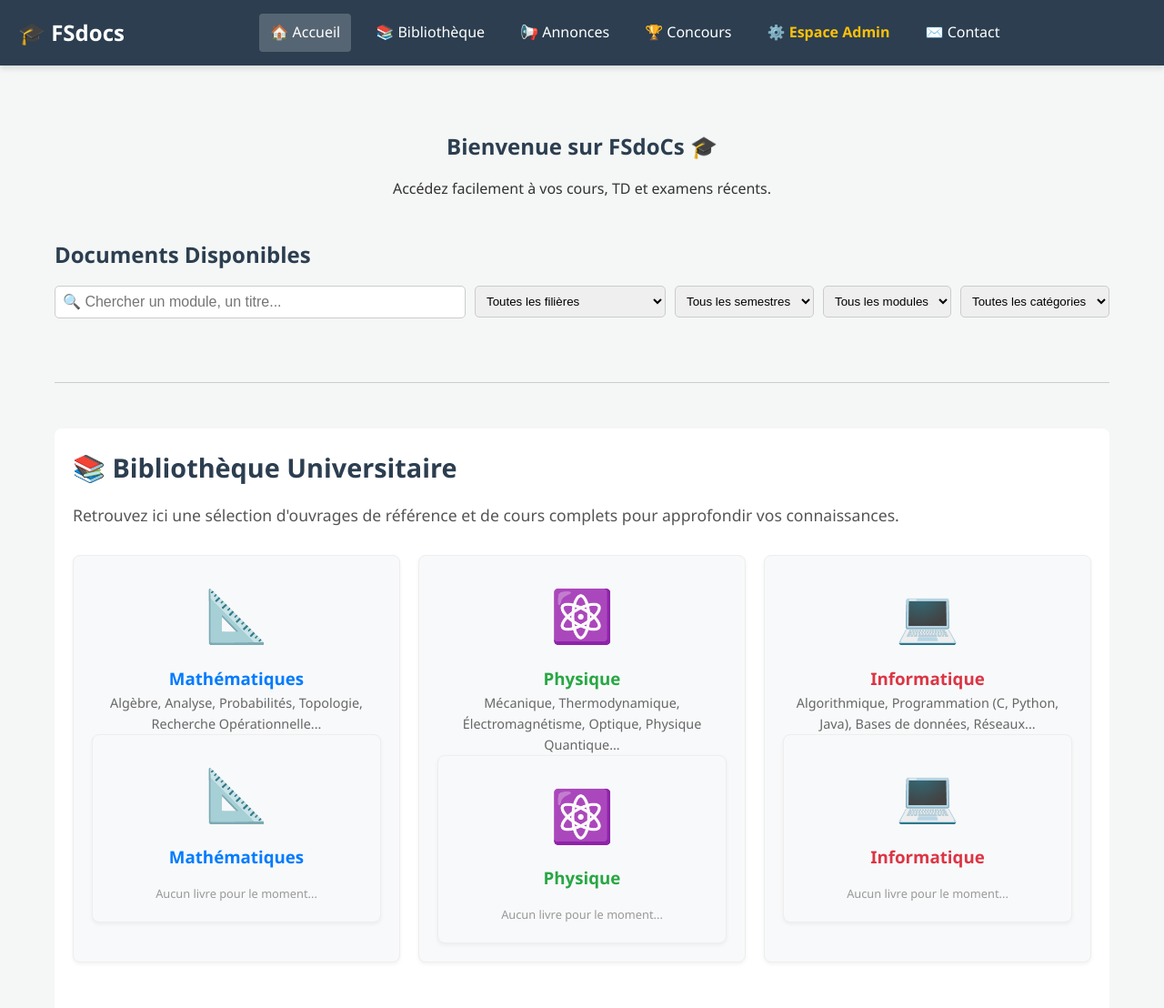
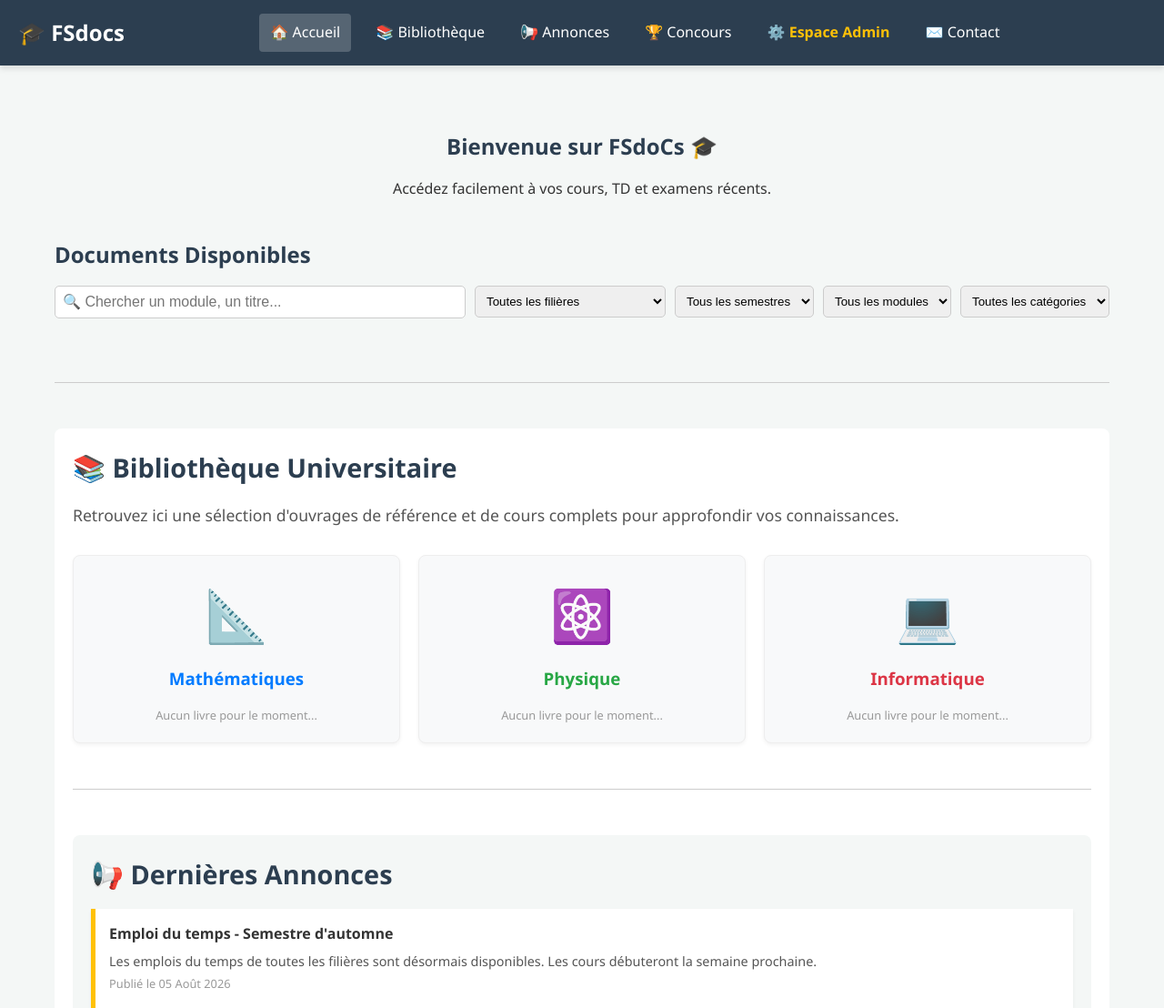
Before and after one commit to eddahbyissam265-droid/umpdocs, a website: page client/index.html in a window 1280 px wide. Shown: the top 1108 px of the page at 91% size. Drawn offline with Linux system fonts and the light colour scheme; no server answers.

Commit message:
ajout des matieres pour la bibliotheque

```diff
--- a/client/index.html
+++ b/client/index.html
@@ -185,11 +185,7 @@
     <!-- Grille des catégories (S'adapte automatiquement sur mobile) -->
     <div style="display: grid; grid-template-columns: repeat(auto-fit, minmax(280px, 1fr)); gap: 20px;">
 
-        <!-- Carte : Mathématiques -->
-        <div style="border: 1px solid #eee; border-radius: 8px; padding: 20px; background: #f8f9fa; text-align: center; box-shadow: 0 2px 4px rgba(0,0,0,0.05); transition: transform 0.3s;">
-            <div style="font-size: 3.5em; margin-bottom: 10px;">📐</div>
-            <h3 style="color: #007bff; margin-top: 0;">Mathématiques</h3>
-            <p style="font-size: 0.9em; color: #666; min-height: 40px;">Algèbre, Analyse, Probabilités, Topologie, Recherche Opérationnelle...</p>
+
             <!-- Carte : Mathématiques -->
 <div style="border: 1px solid #eee; border-radius: 8px; padding: 20px; background: #f8f9fa; text-align: center; box-shadow: 0 2px 4px rgba(0,0,0,0.05); transition: transform 0.3s;">
     <div style="font-size: 3.5em; margin-bottom: 10px;">📐</div>
@@ -197,14 +193,10 @@
     <div id="liste-livres-math" style="display: flex; flex-direction: column; gap: 8px; margin-top: 15px;">
         <p style="color: #999; font-size: 0.8em;">Aucun livre pour le moment...</p>
     </div>
-</div>
+
         </div>
 
-        <!-- Carte : Physique -->
-        <div style="border: 1px solid #eee; border-radius: 8px; padding: 20px; background: #f8f9fa; text-align: center; box-shadow: 0 2px 4px rgba(0,0,0,0.05); transition: transform 0.3s;">
-            <div style="font-size: 3.5em; margin-bottom: 10px;">⚛️</div>
-            <h3 style="color: #28a745; margin-top: 0;">Physique</h3>
-            <p style="font-size: 0.9em; color: #666; min-height: 40px;">Mécanique, Thermodynamique, Électromagnétisme, Optique, Physique Quantique...</p>
+
             <!-- Carte : Physique -->
 <div style="border: 1px solid #eee; border-radius: 8px; padding: 20px; background: #f8f9fa; text-align: center; box-shadow: 0 2px 4px rgba(0,0,0,0.05); transition: transform 0.3s;">
     <div style="font-size: 3.5em; margin-bottom: 10px;">⚛️</div>
@@ -212,14 +204,10 @@
     <div id="liste-livres-physique" style="display: flex; flex-direction: column; gap: 8px; margin-top: 15px;">
         <p style="color: #999; font-size: 0.8em;">Aucun livre pour le moment...</p>
     </div>
-</div>
+
         </div>
 
-        <!-- Carte : Informatique -->
-        <div style="border: 1px solid #eee; border-radius: 8px; padding: 20px; background: #f8f9fa; text-align: center; box-shadow: 0 2px 4px rgba(0,0,0,0.05); transition: transform 0.3s;">
-            <div style="font-size: 3.5em; margin-bottom: 10px;">💻</div>
-            <h3 style="color: #dc3545; margin-top: 0;">Informatique</h3>
-            <p style="font-size: 0.9em; color: #666; min-height: 40px;">Algorithmique, Programmation (C, Python, Java), Bases de données, Réseaux...</p>
+
             <!-- Carte : Informatique -->
 <div style="border: 1px solid #eee; border-radius: 8px; padding: 20px; background: #f8f9fa; text-align: center; box-shadow: 0 2px 4px rgba(0,0,0,0.05); transition: transform 0.3s;">
     <div style="font-size: 3.5em; margin-bottom: 10px;">💻</div>
@@ -227,7 +215,7 @@
     <div id="liste-livres-info" style="display: flex; flex-direction: column; gap: 8px; margin-top: 15px;">
         <p style="color: #999; font-size: 0.8em;">Aucun livre pour le moment...</p>
     </div>
-</div>
+
         </div>
 
     </div>
```
